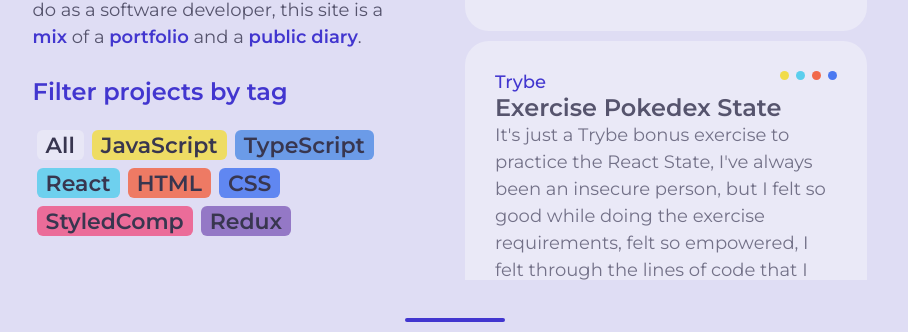
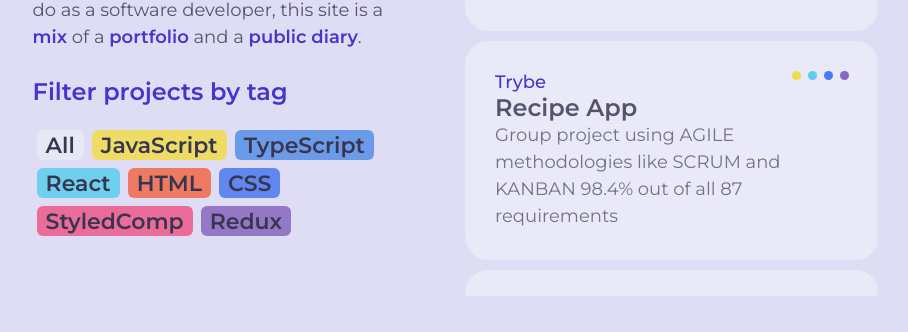
Before and after one commit to PedroMarquesFr/portfolio, a React (Create React App) app: page / in a window 1280 px wide. Shown: the part 470-802 px from the top of the page, without its empty margins (185-1093 px from the left). Built offline with nearby package versions, Linux system fonts and the light colour scheme.

Commit message:
adicionado novos porjetos e corrigido alguns ajustes de stilo

```diff
--- a/src/components/Section/Projects/Project/styles.ts
+++ b/src/components/Section/Projects/Project/styles.ts
@@ -6,7 +6,7 @@ export const Container = styled.div`
   margin: 10px;
   background-color: ${(props) => props.theme.colors.frontItems};
   border-radius: 24px;
-
+  width:98%;
   p {
     opacity: 0.8;
     font-size: 18px;
@@ -17,7 +17,7 @@ export const Container = styled.div`
   }
   transition: 0.5s;
   &:hover {
-    box-shadow: 0px 0px 10px 0px rgba(50, 50, 50, 0.2);
+    box-shadow: 0px 0px 0px 3px rgba(50, 50, 50, 0.1);
     padding: 38px 22px 38px 38px;
   }
 `;
--- a/src/components/Section/Projects/styles.ts
+++ b/src/components/Section/Projects/styles.ts
@@ -10,7 +10,7 @@ export const Container = styled.div`
       overflow-y: scroll;
     }
   }
-  height: 80vh;
+  height: 82vh;
   overflow-x: scroll;
   ::-webkit-scrollbar {
     display: none;
--- a/src/projects/data.ts
+++ b/src/projects/data.ts
@@ -16,6 +16,22 @@ export const projects = [
       "This project was inspired by a personal need. When i was in high school or university and had to study some content in video class youtube always recommended some unrelated videos which made it very difficult to concentrate. YT Focus removes the smart YouTube recommendation based on your tastes with anonymous queries. :D",
     tags: [" ", "js", "react", "css", "sc", "redux"],
     pathname: "https://github.com/PedroMarquesFr/youtube-focus",
+  },
+  {
+    instituition: "Trybe",
+    title: "Recipe App",
+    description:
+      "Group project using AGILE methodologies like SCRUM and KANBAN 98.4% out of all 87 requirements",
+    tags: [" ", "js", "react", "css", "redux"],
+    pathname: "https://github.com/PedroMarquesFr/recipe-app",
+  },
+  {
+    instituition: "Trybe",
+    title: "Trybe Wallet",
+    description:
+      "A cool wallet expense manager",
+    tags: [" ", "js", "react", "css", "sc", "redux"],
+    pathname: "https://github.com/PedroMarquesFr/trybe-wallet",
   },
   {
     instituition: "Trybe",
```
Also changed, not shown: 1 other file (tests, documents, lock files or other folders).
